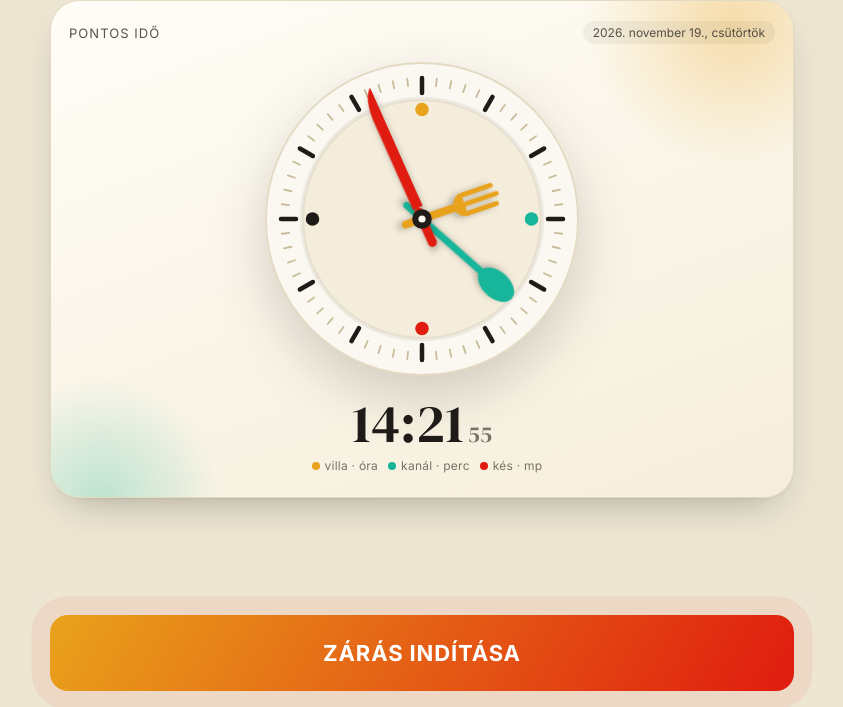
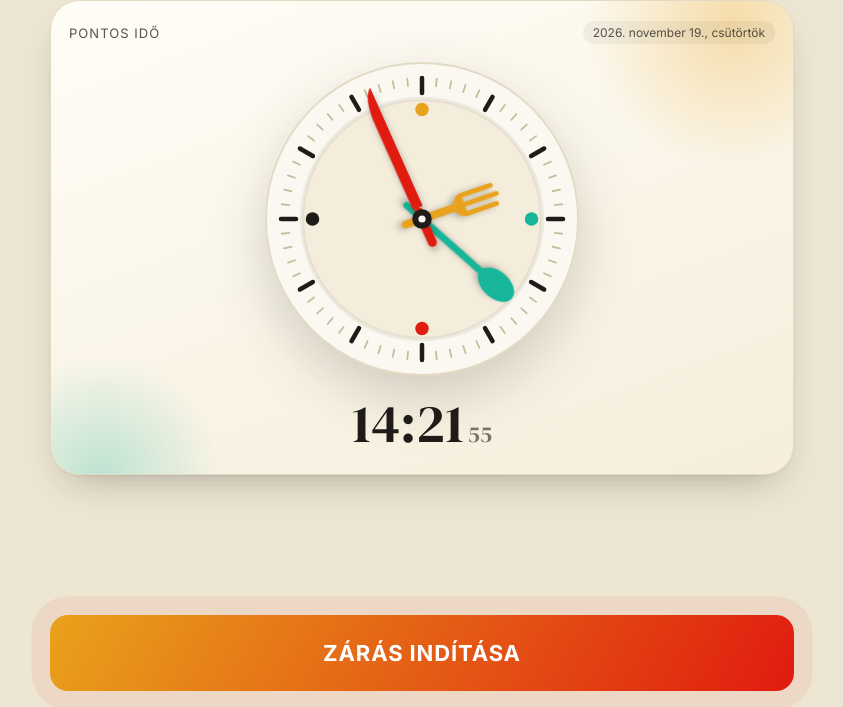
Before and after one commit to tpatrikjanos-create/menzazaras, a plain HTML site: page index.html in a window 1280 px wide. Shown: the part 93-800 px from the top of the page, without its empty margins (218-1061 px from the left). Drawn offline with Linux system fonts and the light colour scheme.

Commit message:
Óra: magyarázó sor törölve
Co-Authored-By: Claude Opus 5.5 <noreply@anthropic.com>
Claude-Session: https://claude.ai/code/session_01CUACurs62xQS4rroQiDAHx

```diff
--- a/index.html
+++ b/index.html
@@ -292,8 +292,6 @@ label{display:block;font-size:13px;color:var(--mute);margin:14px 0 6px;letter-sp
 .plate .hand{filter:drop-shadow(0 3px 2px rgba(30,27,24,.3))}
 .digi{font-family:"DM Serif Display",Georgia,serif;font-size:clamp(40px,11vw,54px);line-height:1;margin-top:12px;font-variant-numeric:tabular-nums}
 .digi small{font-size:.42em;color:var(--mute);margin-left:4px}
-.legendtxt{font-size:12px;color:var(--mute);margin:8px 0 0;letter-spacing:.02em}
-.legendtxt i{display:inline-block;width:8px;height:8px;border-radius:50%;margin:0 5px 1px 10px;vertical-align:middle}
 
 /* teljes képernyős, esti köszönés */
 .night{position:fixed;inset:0;z-index:0;display:grid;place-items:center;text-align:center;padding:24px 22px 140px;background:var(--cream);color:var(--ink);animation:nightText 2.4s .9s forwards;overflow:hidden}
@@ -743,7 +741,6 @@ const screens={
         <div class="hero-top"><span>Pontos idő</span><span class="live" id="date"></span></div>
         ${plateClock()}
         <div class="digi" id="digi">--:--<small>--</small></div>
-        <p class="legendtxt"><i style="background:#E9A21B"></i>villa · óra<i style="background:#17B69A"></i>kanál · perc<i style="background:#E01B0F"></i>kés · mp</p>
       </section>
       <nav class="dock"><button class="btn grad block big" data-act="startclose">ZÁRÁS INDÍTÁSA</button></nav>
     </main>`,
```
